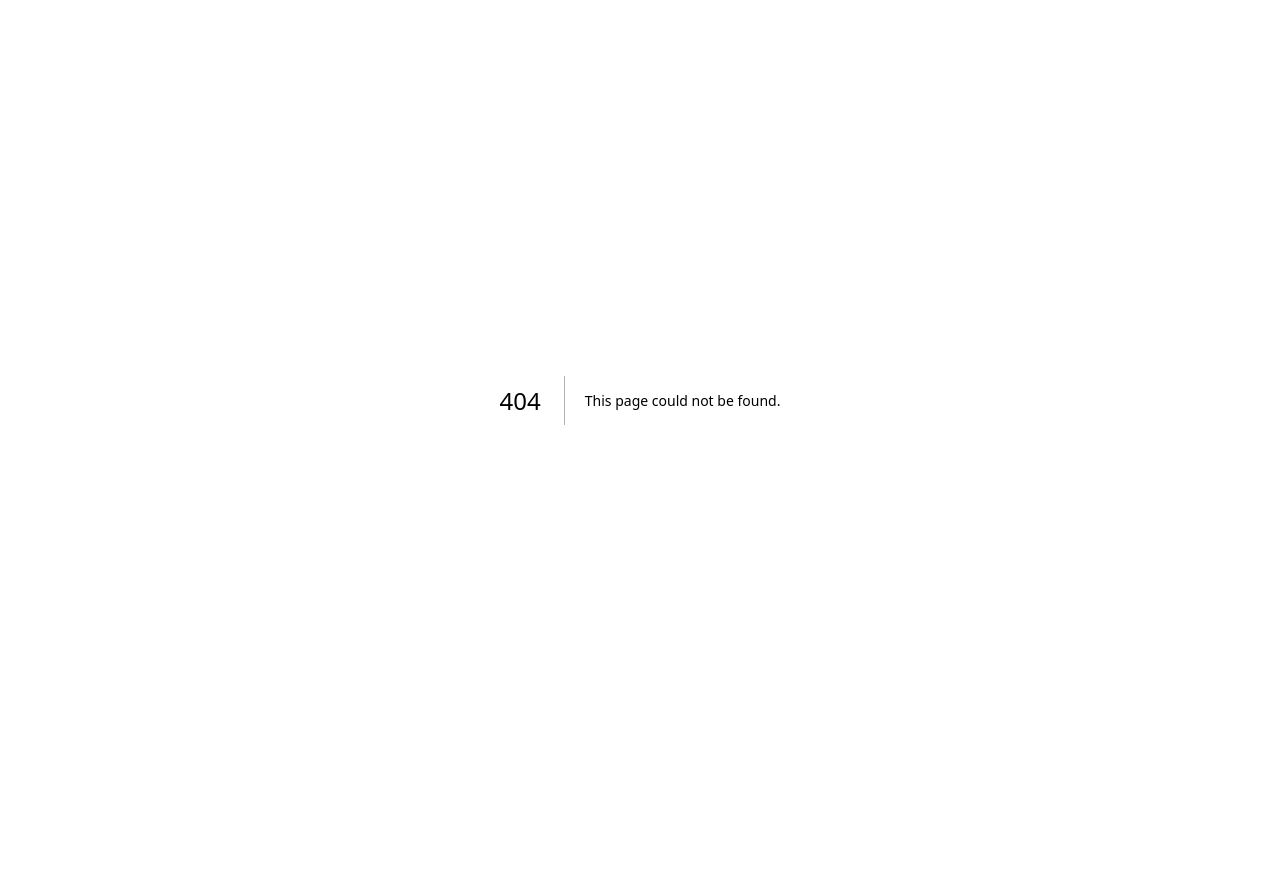
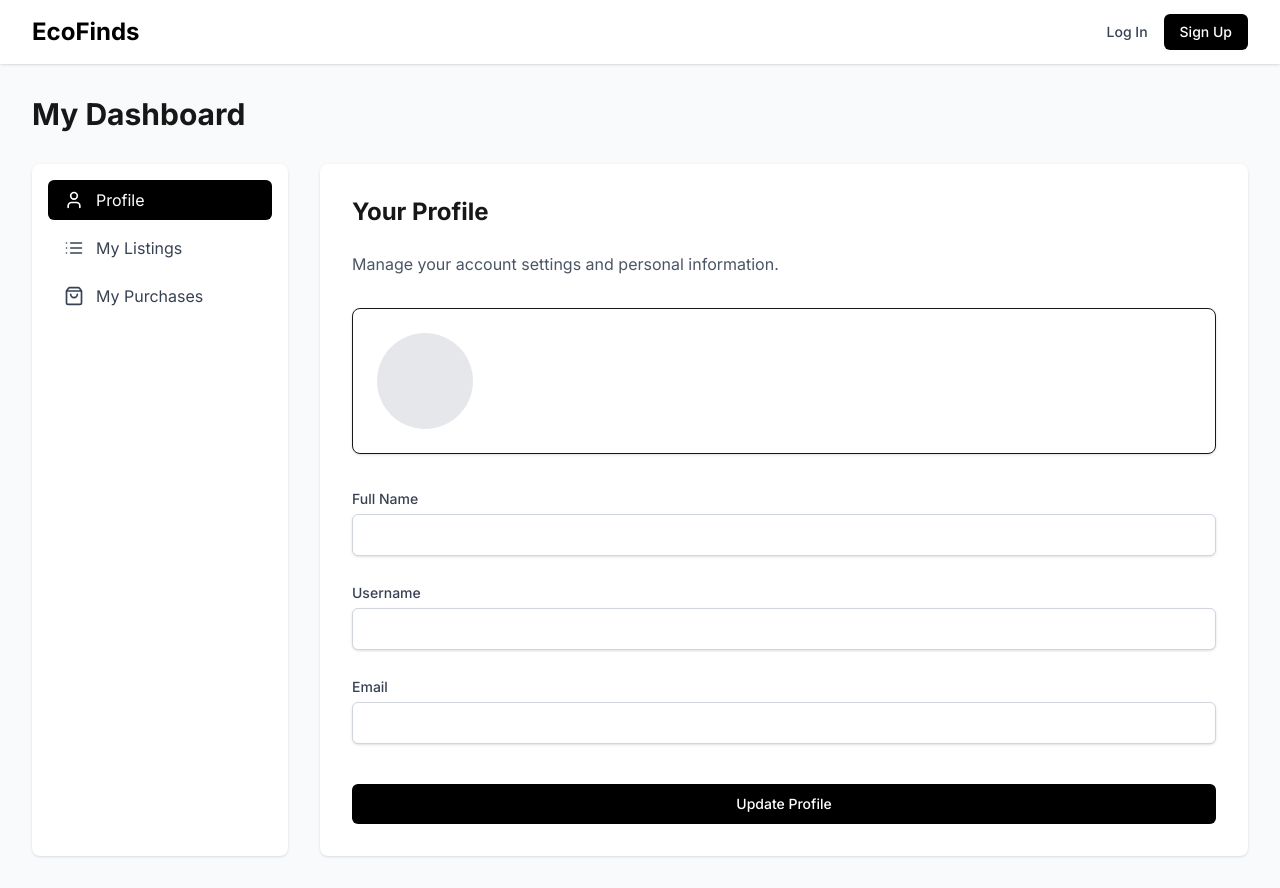
Before and after one commit to NisargRamani05/EcoFinds, a Next.js app: page /dashboard/profile in a window 1280 px wide. Before the commit this address had no page. Before the commit the page ends 800 px from the top, so only its background shows below. Built offline with nearby package versions, Linux system fonts and the light colour scheme; no server answers.

Commit message:
profile page
created profile page route change

```diff
--- a/next.config.mjs
+++ b/next.config.mjs
@@ -22,6 +22,15 @@ const nextConfig = {
       },
     ],
   },
+  // --- ADD THESE LINES TO FIX THE BUILD ERROR ---
+  compiler: {
+    swcMinify: true,
+  },
+  experimental: {
+    appDir: true,
+    typedRoutes: true,
+  },
+  // ---------------------------------------------
 };
 
 export default nextConfig;
--- /dev/null
+++ b/src/app/api/profile/route.ts
@@ -0,0 +1,55 @@
+import { NextResponse } from 'next/server';
+import dbConnect from '@/lib/dbConnect';
+import User from '@/lib/models/User';
+import { getServerSession } from 'next-auth';
+import { authOptions } from '@/app/api/auth/[...nextauth]/route';
+
+export async function PATCH(request: Request) {
+  const session = await getServerSession(authOptions);
+  if (!session?.user?.id) {
+    return NextResponse.json({ message: 'Not authenticated' }, { status: 401 });
+  }
+
+  try {
+    await dbConnect();
+    const body = await request.json();
+
+    const { fullName, username } = body;
+
+    const updateFields: { fullName?: string; username?: string } = {};
+
+    if (fullName) {
+      updateFields.fullName = fullName;
+    }
+    if (username) {
+      if (username.includes(' ')) {
+        return NextResponse.json({ message: 'Username cannot contain spaces.' }, { status: 400 });
+      }
+      updateFields.username = username.toLowerCase();
+    }
+
+    const updatedUser = await User.findByIdAndUpdate(
+      session.user.id,
+      { $set: updateFields },
+      { new: true, runValidators: true }
+    );
+
+    if (!updatedUser) {
+        return NextResponse.json({ message: 'User not found' }, { status: 404 });
+    }
+
+    return NextResponse.json(
+      { message: 'Profile updated successfully!', user: updatedUser },
+      { status: 200 }
+    );
+  } catch (error: any) {
+    console.error('PROFILE_UPDATE_ERROR', error);
+    if (error.code === 11000) {
+        return NextResponse.json(
+            { message: 'This username is already taken.' },
+            { status: 409 }
+        );
+    }
+    return NextResponse.json({ message: 'Failed to update profile' }, { status: 500 });
+  }
+}
--- /dev/null
+++ b/src/app/dashboard/profile/page.tsx
@@ -0,0 +1,124 @@
+'use client';
+
+import { useState, useEffect } from 'react';
+import { useForm, SubmitHandler } from 'react-hook-form';
+import { zodResolver } from '@hookform/resolvers/zod';
+import * as z from 'zod';
+import { useSession } from 'next-auth/react';
+import toast from 'react-hot-toast';
+import DashboardLayout from '@/components/DashboardLayout';
+import Button from '@/components/ui/Button';
+
+// Validation schema for profile updates, including username
+const profileSchema = z.object({
+  fullName: z.string().min(3, 'Full name is required.'),
+  username: z.string().min(3, 'Username must be at least 3 characters.')
+    .refine(val => !val.includes(' '), {
+      message: "Username cannot contain spaces.",
+    }),
+  email: z.string().email('Invalid email address.'),
+});
+
+type ProfileFormValues = z.infer<typeof profileSchema>;
+
+export default function ProfilePage() {
+  const { data: session, status, update } = useSession();
+  const [isLoading, setIsLoading] = useState(false);
+
+  const {
+    register,
+    handleSubmit,
+    formState: { errors },
+    reset,
+  } = useForm<ProfileFormValues>({
+    resolver: zodResolver(profileSchema),
+  });
+
+  // Populate the form with current user data
+  useEffect(() => {
+    if (session?.user) {
+      reset({
+        fullName: session.user.fullName ?? '',
+        username: session.user.username ?? '',
+        email: session.user.email ?? '',
+      });
+    }
+  }, [session, reset]);
+
+  const onSubmit: SubmitHandler<ProfileFormValues> = async (data) => {
+    setIsLoading(true);
+    try {
+      const response = await fetch('/api/profile', {
+        method: 'PATCH',
+        headers: { 'Content-Type': 'application/json' },
+        body: JSON.stringify(data),
+      });
+
+      const result = await response.json();
+
+      if (response.ok) {
+        toast.success('Profile updated successfully!');
+
+        // Yeh woh main line hai jo UI ko turant update karti hai
+        update({ fullName: data.fullName, username: data.username });
+
+      } else {
+        toast.error(result.message || 'Failed to update profile.');
+      }
+    } catch (error) {
+      toast.error('An unexpected error occurred.');
+    } finally {
+      setIsLoading(false);
+    }
+  };
+
+  if (status === 'loading') {
+    return <div className="text-center py-20">Loading profile...</div>;
+  }
+
+  return (
+    <DashboardLayout>
+      <div>
+        <h2 className="text-2xl font-bold mb-6">Your Profile</h2>
+        <p className="text-gray-600 mb-8">Manage your account settings and personal information.</p>
+
+        <div className="bg-white p-6 rounded-lg shadow-sm border mb-8">
+            <div className="flex items-center gap-6">
+                <div className="w-24 h-24 rounded-full overflow-hidden bg-gray-200 flex-shrink-0">
+                </div>
+                <div>
+                    {/* The full name displayed here will now be updated instantly */}
+                    <h3 className="text-xl font-semibold">{session?.user?.fullName}</h3>
+                    <p className="text-sm text-gray-500">{session?.user?.email}</p>
+                </div>
+            </div>
+        </div>
+
+        <form onSubmit={handleSubmit(onSubmit)} className="space-y-6">
+          <div>
+            <label className="label-style">Full Name</label>
+            <input {...register('fullName')} className="input-style" />
+            {errors.fullName && <p className="error-style">{errors.fullName.message}</p>}
+          </div>
+          <div>
+            <label className="label-style">Username</label>
+            <input {...register('username')} className="input-style" />
+            {errors.username && <p className="error-style">{errors.username.message}</p>}
+          </div>
+          <div>
+            <label className="label-style">Email</label>
+            <input
+              {...register('email')}
+              className="input-style bg-gray-100 cursor-not-allowed"
+              readOnly
+              disabled
+            />
+          </div>
+          <Button type="submit" isLoading={isLoading} className="mt-4">
+            Update Profile
+          </Button>
+        </form>
+      </div>
+    </DashboardLayout>
+  );
+}
--- /dev/null
+++ b/src/components/DashboardLayout.tsx
@@ -0,0 +1,52 @@
+'use client';
+
+import Link from 'next/link';
+import { usePathname } from 'next/navigation';
+import { User, List, ShoppingBag } from 'lucide-react';
+import Navbar from './Navbar';
+
+const navItems = [
+  { name: 'Profile', href: '/dashboard/profile', icon: User },
+  { name: 'My Listings', href: '/dashboard/listings', icon: List },
+  { name: 'My Purchases', href: '/dashboard/purchases', icon: ShoppingBag },
+];
+
+export default function DashboardLayout({ children }: { children: React.ReactNode }) {
+  const pathname = usePathname();
+
+  return (
+    <div className="bg-gray-50 min-h-screen">
+      <Navbar />
+      <div className="container mx-auto px-4 sm:px-6 lg:px-8 py-8">
+        <h1 className="text-3xl font-bold mb-8">My Dashboard</h1>
+        <div className="flex flex-col md:flex-row gap-8">
+          {/* Sidebar Navigation */}
+          <aside className="w-full md:w-64 p-4 bg-white rounded-lg shadow-sm">
+            <nav className="space-y-2">
+              {navItems.map((item) => {
+                const isActive = pathname === item.href;
+                return (
+                  <Link
+                    key={item.name}
+                    href={item.href}
+                    className={`flex items-center gap-3 px-4 py-2 rounded-md transition-colors ${
+                      isActive ? 'bg-black text-white' : 'text-gray-700 hover:bg-gray-100'
+                    }`}
+                  >
+                    <item.icon size={20} />
+                    <span>{item.name}</span>
+                  </Link>
+                );
+              })}
+            </nav>
+          </aside>
+
+          {/* Main Content Area */}
+          <main className="flex-grow bg-white p-8 rounded-lg shadow-sm">
+            {children}
+          </main>
+        </div>
+      </div>
+    </div>
+  );
+}
--- a/src/components/Navbar.tsx
+++ b/src/components/Navbar.tsx
@@ -4,13 +4,12 @@ import { useState, useEffect } from 'react';
 import { useSession, signOut } from 'next-auth/react';
 import Link from 'next/link';
 import Button from './ui/Button';
-import { ShoppingCart } from 'lucide-react';
+import { ShoppingCart, User } from 'lucide-react';
 
 export default function Navbar() {
   const { data: session, status } = useSession();
   const [cartCount, setCartCount] = useState(0);
 
-  // Function to fetch the cart count from the API
   const fetchCartCount = () => {
     fetch('/api/cart')
       .then(res => res.json())
@@ -18,22 +17,16 @@ export default function Navbar() {
   };
 
   useEffect(() => {
-    // Only fetch and listen for events if the user is logged in
     if (status === 'authenticated') {
-      fetchCartCount(); // Fetch initial count on login/page load
-
-      // Set up a listener for our custom 'cartUpdated' event
+      fetchCartCount();
       window.addEventListener('cartUpdated', fetchCartCount);
-
-      // Clean up the listener when the component unmounts or user logs out
       return () => {
         window.removeEventListener('cartUpdated', fetchCartCount);
       };
     } else {
-      // If user logs out, reset the cart count to 0
-      setCartCount(0);
+        setCartCount(0);
     }
-  }, [status]); // This effect re-runs whenever the authentication status changes
+  }, [status]);
 
   return (
     <header className="bg-white shadow-sm sticky top-0 z-50">
@@ -53,8 +46,7 @@ export default function Navbar() {
             {status === 'authenticated' && session?.user && (
               <>
                 <span className="text-sm text-gray-700 hidden sm:block">Hi, {session.user.fullName}</span>
-                <Link href="/dashboard/listings" className="text-sm font-medium text-gray-700 hover:text-black">My Listings</Link>
-                <Link href="/products/new"><Button className="!w-auto !px-4 !py-2 !h-auto !bg-gray-800">Create Listing</Button></Link>
+
                 <Link href="/cart" className="relative text-gray-600 hover:text-black p-2">
                   <ShoppingCart size={24} />
                   {cartCount > 0 && (
@@ -63,7 +55,21 @@ export default function Navbar() {
                     </span>
                   )}
                 </Link>
-                <Button onClick={() => signOut()} className="!w-auto !px-4 !py-2 !h-auto !bg-red-600 hover:!bg-red-700">Logout</Button>
+
+                <Link href="/products/new">
+                   <Button className="!w-auto !px-4 !py-2 !h-auto !bg-gray-800">Create Listing</Button>
+                </Link>
+
+                <Link href="/dashboard/profile" className="p-2 text-gray-600 hover:text-black">
+                    <User size={24} />
+                </Link>
+
+                <Button
+                  onClick={() => signOut()}
+                  className="!w-auto !px-4 !py-2 !h-auto !bg-red-600 hover:!bg-red-700"
+                >
+                  Logout
+                </Button>
               </>
             )}
           </div>
--- a/src/lib/models/User.ts
+++ b/src/lib/models/User.ts
@@ -28,19 +28,22 @@ const UserSchema = new Schema({
     type: String,
     default: '',
   },
-  // --- THIS IS THE NEW FIELD FOR THE CART ---
   cart: [
     {
       type: Schema.Types.ObjectId,
-      ref: 'Product', // This references the Product model
+      ref: 'Product',
     },
   ],
 }, {
   timestamps: true
 });
 
-// This function runs right before a user document is saved
+// New pre-save hook to ensure username is always lowercase
 UserSchema.pre('save', async function (next) {
+  if (this.isModified('username')) {
+    this.username = this.username.toLowerCase();
+  }
+
   if (!this.isModified('password')) {
     return next();
   }
@@ -49,11 +52,9 @@ UserSchema.pre('save', async function (next) {
   next();
 });
 
-// Method to compare entered password with the hashed password in the database
 UserSchema.methods.matchPassword = async function (enteredPassword: string) {
   return await bcrypt.compare(enteredPassword, this.password);
 };
 
-// This prevents Mongoose from redefining the model every time in development
 const User = models.User || model('User', UserSchema);
 export default User;
```
